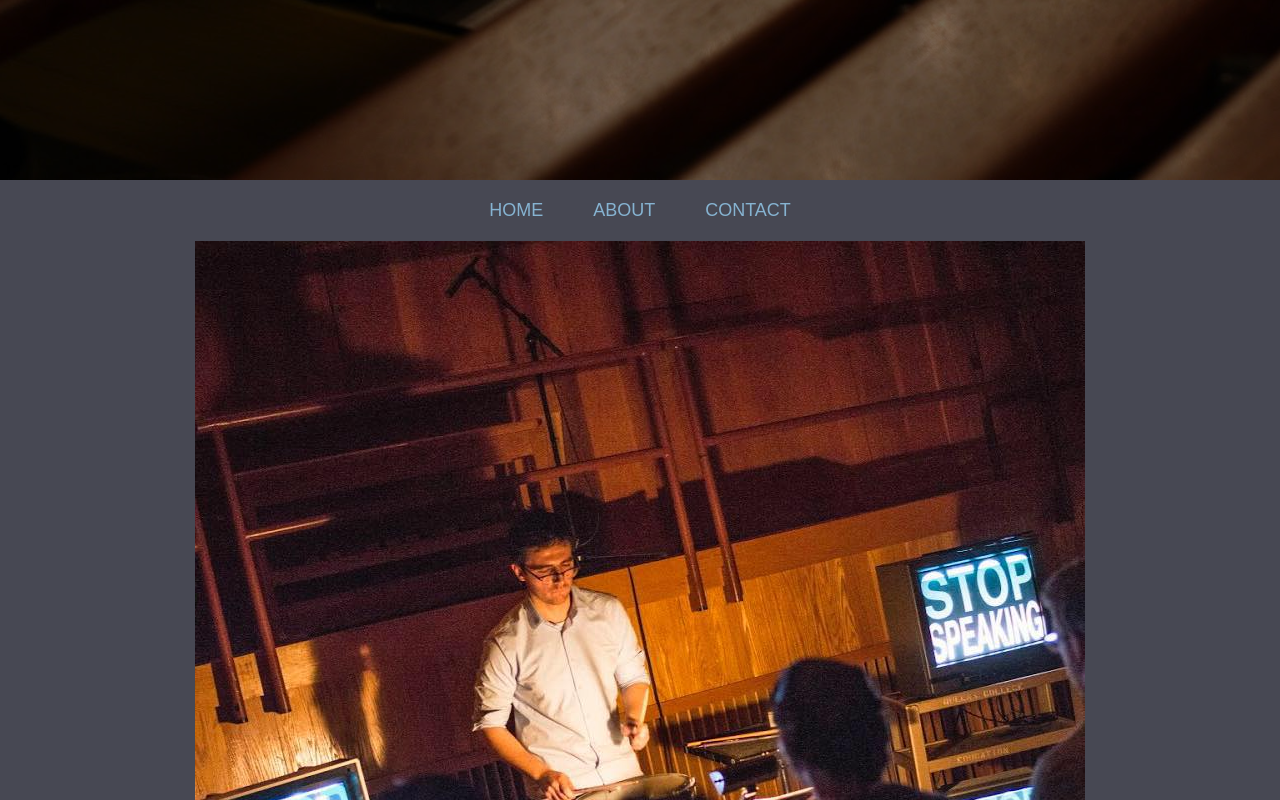
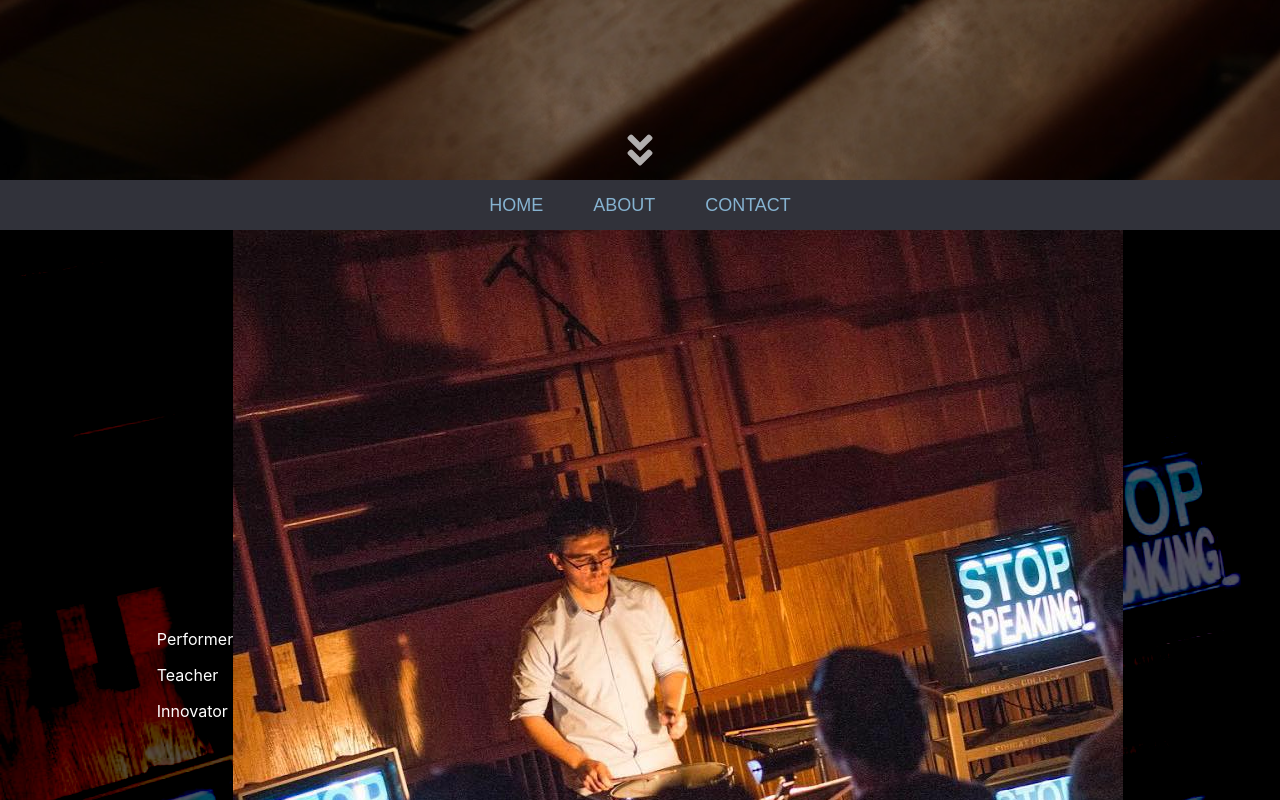
Before and after one commit to tommywu10/JuanHerrera, a React (Create React App) app: page / in a window 1280 px wide. Shown: the part 620-1420 px from the top of the page. Built offline with nearby package versions, Linux system fonts and the light colour scheme; a web font is replaced by a local one.

Commit message:
home page additions

```diff
--- a/src/App.css
+++ b/src/App.css
@@ -18,7 +18,9 @@
   display: flex;
   justify-content: center;
   align-items: center;
-  margin: 20px 0;
+  width: 100%;
+  background-color: rgb(71, 72, 83, .7);
+  height: 50px;
 }
 
 .header-container nav a{
@@ -63,6 +65,13 @@
   font-weight: 100;
   font-size: 30px;
 }
+
+#landing-page-arrow {
+  font-size: 40px;
+  color: rgb(177, 174, 174);
+  position: absolute;
+  bottom: 10px;
+}
 /* --------------------------HOME CONTAINER------------------------ */
 
 .home-container {
@@ -71,8 +80,36 @@
   justify-content: center;
   align-items: center;
   width: 100%;
+  color: white;
 }
 
+.home-main-container {
+  background-image: url('./images/recital.jpg');
+  background-size: cover;
+  background-position: center;
+  background-color: rgb(84, 85, 99);
+  background-blend-mode: color-burn;
+  display: flex;
+  flex-direction: column;
+  justify-content: center;
+  align-items: center;
+  width: 100%;
+  height: 100%;
+}
+
+.home-main-container img {
+  width: 100%;
+}
+
+.home-main-content {
+  display: flex;
+  justify-content: center;
+  align-items: center;
+}
+
+.home-text-left {
+  font-size: 16px;
+}
 
 /* --------------------------FOOTER------------------------ */
 
--- a/src/Components/Home.js
+++ b/src/Components/Home.js
@@ -3,6 +3,7 @@ import React from 'react'
 import Header from './Header'
 import Footer from './Footer'
 
+import {FaAngleDoubleDown} from "react-icons/fa"
 import recitalImage from '../images/recital.jpg'
 
 export default function Home(){
@@ -13,11 +14,26 @@ export default function Home(){
                 <div className="landing-page-text">
                     <h1>Juan Herrera</h1>
                     <h2>Percussion</h2>
+                    <FaAngleDoubleDown id="landing-page-arrow"/>
                 </div>
             </div>
 
-            <Header />
-            <img src={recitalImage} alt="Juan's recital" />
+
+
+            <div className="home-main-container">
+                <Header />
+
+                <div className="home-main-content">
+                    <div className="home-text-left">
+                        <p>Performer</p>
+                        <p>Teacher</p>
+                        <p>Innovator</p>
+                    </div>
+                    <img src={recitalImage} alt="Juan's recital" />
+
+                </div>
+
+            </div>
             <Footer />
         </div>
     )
```
Also changed, not shown: src/images/down-arrow.svg (added), 1 other file (tests, documents, lock files or other folders).
